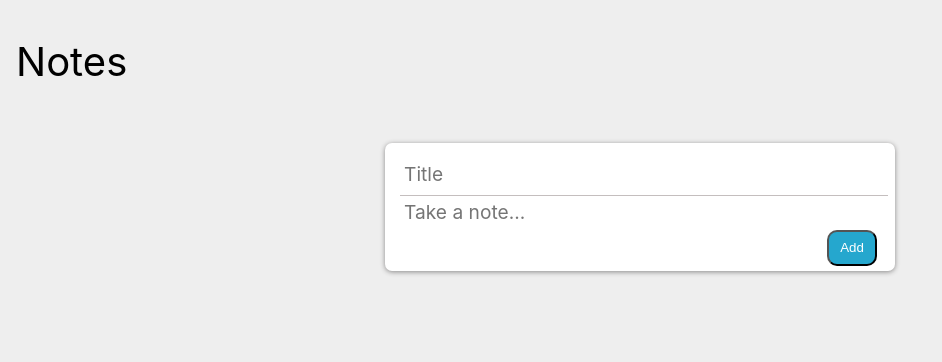
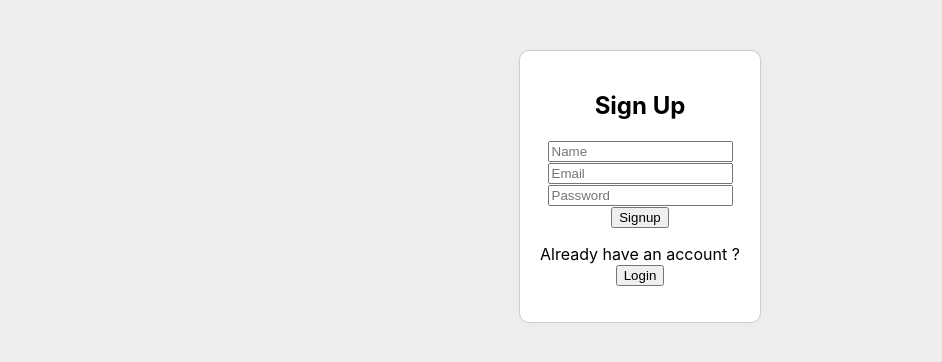
Before and after one commit to stalin670/Notes-app, a React (Create React App) app in the folder note-app-frontend/: page /signup in a window 1280 px wide. Shown: the top 362 px of the page, without its empty margins (0-942 px from the left). Built offline with nearby package versions, Linux system fonts and the light colour scheme.

Commit message:
Update Login Signup Functionality

```diff
--- a/note-app-frontend/src/App.jsx
+++ b/note-app-frontend/src/App.jsx
@@ -1,11 +1,19 @@
 import React from "react";
+import { BrowserRouter as Router, Routes, Route, Navigate } from "react-router-dom";
 import NotePages from "./Pages/NotePages"
+import LoginPage from "./Pages/LoginPage"
+import SignupPage from "./Pages/SignupPage";
 
 const App = () => {
   return (
-    <div className="App">
-      <NotePages />
-    </div>
+    <Router>
+      <Routes>
+        <Route path='/' element={<Navigate to='/login' />} />
+        <Route path='/login' element={<LoginPage />} />
+        <Route path='/signup' element={<SignupPage />} />
+        <Route path='/notes' element={<NotePages />} />
+      </Routes>
+    </Router>
   )
 }
 
--- /dev/null
+++ b/note-app-frontend/src/Pages/LoginPage.jsx
@@ -0,0 +1,30 @@
+import React, {useState} from 'react'
+import {useNavigate} from "react-router-dom"
+import NotePages from './NotePages'
+import "../style/Login.css"
+
+const LoginPage = () => {
+    const [email, setEmail] = useState()
+    const [password, setPassword] = useState()
+    const navigate = useNavigate()
+
+    const handleLogin = () => {
+
+        navigate('/notes');
+    }
+
+
+  return (
+    <div className="Form-Container">
+        <h2>Login</h2>
+        <input type="email" value={email} onChange={(e) => setEmail(e.target.value)} placeholder="Email" />
+        <input type="password" value={password} onChange={(e) => setPassword(e.target.value)} placeholder="Password" />
+        <button onClick={handleLogin} >Login</button>
+        <p>
+            Don't have an account ? <button onClick={() => navigate('/signup')} >Signup</button>
+        </p>
+    </div>
+  )
+}
+
+export default LoginPage
--- a/note-app-frontend/src/Pages/NotePages.jsx
+++ b/note-app-frontend/src/Pages/NotePages.jsx
@@ -4,6 +4,7 @@ import "../style/Note.css";
 
 const NotePages = () => {
   const [note, setNote] = useState({
+    id : "",
     title: "",
     content: "",
   });
@@ -21,7 +22,7 @@ const NotePages = () => {
     });
   };
 
-  const handleSubmit = (e) => {
+  const AddNote = (e) => {
     e.preventDefault();
     if (!note.title || !note.content) {
       alert("Please fill in the field");
@@ -86,10 +87,10 @@ const NotePages = () => {
             type="text"
             onChange={handleChange}
           />
-          <button onClick={handleSubmit}>Add</button>
+          <button onClick={AddNote}>Add</button>
         </form>
       </div>
-
+      <div className="data-container">
         {values.map((item, index) => {
           return (
             <NoteCard
@@ -103,6 +104,7 @@ const NotePages = () => {
           );
         })}
       </div>
+    </div>
   );
 };
 
--- /dev/null
+++ b/note-app-frontend/src/Pages/SignupPage.jsx
@@ -0,0 +1,31 @@
+import React, { useState } from 'react'
+import "../style/Signup.css"
+import { useNavigate } from 'react-router-dom'
+
+const SignupPage = () => {
+    const [name, setName] = useState()
+    const [email, setEmail] = useState()
+    const [password, setPassword] = useState()
+    const navigate = useNavigate()
+
+    const handleSignup = () => {
+
+        navigate('/login');
+    }
+
+
+  return (
+    <div className="Form-Container">
+        <h2>Sign Up</h2>
+        <input type='text' value={name} onChange={(e) => setName(e.target.value)} placeholder='Name' />
+        <input type='email' value={email} onChange={(e) => setEmail(e.target.value)} placeholder='Email' />
+        <input type='password' value={password} onChange={(e) => setPassword(e.target.value)} placeholder='Password' />
+        <button onClick={handleSignup}>Signup</button>
+        <p>
+            Already have an account ? <button onClick={() => navigate('/login')}>Login</button>
+        </p>
+    </div>
+  )
+}
+
+export default SignupPage
--- /dev/null
+++ b/note-app-frontend/src/style/Login.css
@@ -0,0 +1,10 @@
+.Form-Container {
+  max-width: 200px;
+  margin: 50px auto;
+  padding: 20px;
+  border: 1px solid #ccc;
+  border-radius: 10px;
+  box-shadow: 0 0 10px rgba(0, 0, 0, 0.1);
+  background-color: #fff;
+  text-align: center;
+}
--- a/note-app-frontend/src/style/Note.css
+++ b/note-app-frontend/src/style/Note.css
@@ -5,6 +5,7 @@ body {
 
 .header {
   display: flex;
+  flex-wrap: wrap;
   width: 100%;
   justify-content: space-between;
   align-items: center;
@@ -21,7 +22,7 @@ body {
   border-radius: 10px;
   box-shadow: 0 2px 5px #ccc;
   padding: 10px;
-  width: 240px;
+  min-width: 240px;
   margin: 16px;
   float: left;
 }
@@ -34,7 +35,9 @@ body {
 .note p {
   font-size: 18px;
   margin-bottom: 10px;
-  word-wrap: break-word;
+  white-space: nowrap;
+  overflow: hidden;
+  text-overflow: ellipsis;
 }
 
 .note button {
@@ -85,3 +88,9 @@ form.create-note button {
   cursor: pointer;
   outline: none;
 }
+
+.data-container {
+  display: grid;
+  grid-template-columns: repeat(auto-fit, minmax(300px, 1fr));
+  gap: 30px;
+}
--- /dev/null
+++ b/note-app-frontend/src/style/Signup.css
@@ -0,0 +1,10 @@
+.Form-Container {
+    max-width: 200px;
+    margin: 50px auto;
+    padding: 20px;
+    border: 1px solid #ccc;
+    border-radius: 10px;
+    box-shadow: 0 0 10px rgba(219, 199, 199, 0.1);
+    background-color: #fff;
+    text-align: center;
+  }
```
Also changed, not shown: 1 other file (tests, documents, lock files or other folders). Lines whose indentation alone changed are shown as unchanged.
